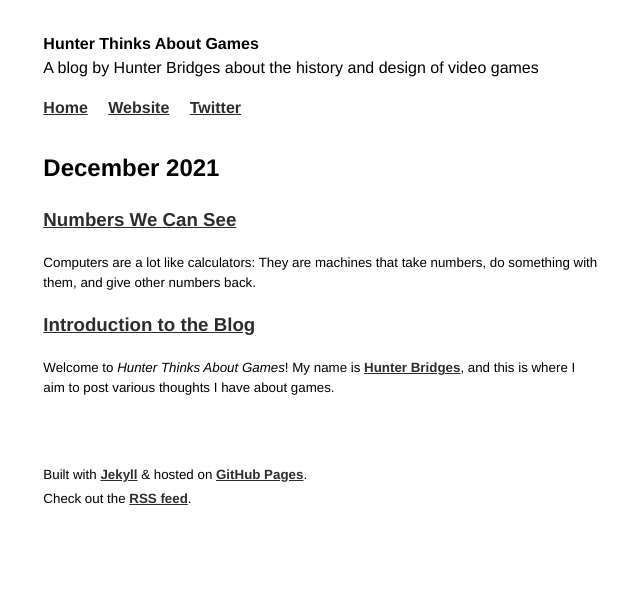
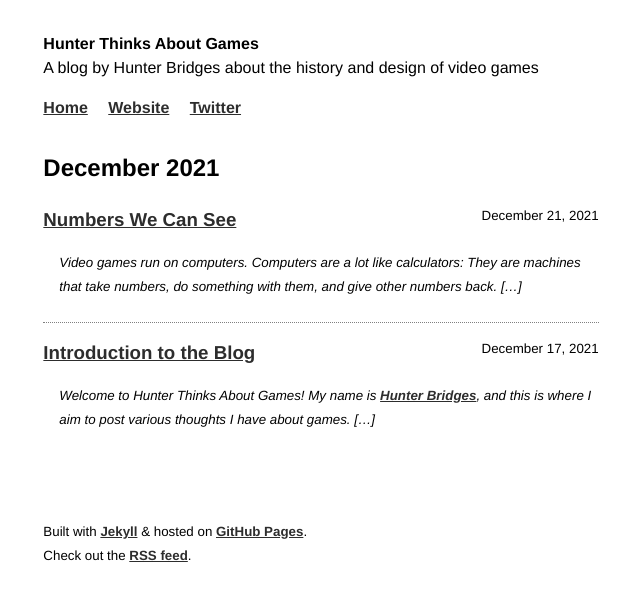
Before and after one commit to hunterbridges/blog, a Jekyll site: the page built from index.html, in a window 1280 px wide. Shown: the top 601 px of the page, without its empty margins (319-959 px from the left). Built offline with Jekyll 4.4.1, drawn with Linux system fonts in a browser that asks for light colours; some web fonts are replaced; comment, search, counter and statistics services are not loaded.

Commit message:
Layout and article tweaks

```diff
--- a/_layouts/post.html
+++ b/_layouts/post.html
@@ -24,10 +24,10 @@
             </span>
           </a>
           {{ content }}
-          <p style="margin-top:2em;">
-          <img style="display:block; width:96px; margin:auto; left:0px;" src="{{ site.baseurl }}/img/Hunter_Icon_96.png">
-          </p>
         </article>
+        <div class="sig_container">
+          <a href="/"><img src="{{ site.baseurl }}/img/Hunter_Icon_96.png"></a>
+        </div>
       </main>
 
     </div>
--- a/_posts/2021-12-16-introduction-to-the-blog.markdown
+++ b/_posts/2021-12-16-introduction-to-the-blog.markdown
@@ -3,9 +3,12 @@ layout: post
 title:  "Introduction to the Blog"
 date:   2021-12-17 02:16:00 +0000
 categories: misc
+excerpt_separator: <!--more-->
 ---
 Welcome to *Hunter Thinks About Games*! My name is [Hunter Bridges](https://hunterbridges.com/),
 and this is where I aim to post various thoughts I have about games.
+
+<!--more-->
 
 I've been playing and making games for quite a while. I grew up in the 1990s, alongside the
 emergence of 3D games, and I have always been fascinated by the craft and the art of game making.
--- a/_posts/2021-12-21-the-numbers-we-can-see.markdown
+++ b/_posts/2021-12-21-the-numbers-we-can-see.markdown
@@ -3,9 +3,13 @@ layout: post
 title:  "Numbers We Can See"
 date:   2021-12-21 00:00:00 +0000
 categories: design
+excerpt_separator: <!--more-->
 ---
 
-Computers are a lot like calculators: They are machines that take numbers, do something with them, and give other numbers back.
+Video games run on computers. Computers are a lot like calculators: They are machines that take numbers,
+do something with them, and give other numbers back.
+
+<!--more-->
 
 After computers came to exist in the 1950s, people began to realize all kinds of ways
 numbers could be used to do different things. For example, numbers can be [used to represent letters](https://en.wikipedia.org/wiki/ASCII).
@@ -119,7 +123,9 @@ Wired](https://www.wired.co.uk/article/pokemon-interview).
 > Each Pokémon does have [Invidividual Values], but I don't consider those data as parameters. I prefer to think of them as real, living creatures. It's the same way that if you have a pet and someone else has the same breed of dog, it's a different dog. That way people can play the game and my Pokemon will be different to your Pokemon even if they're the same type.
 
 As the series progressed, the concept of IVs were expanded upon, and gradually became more visible and available to advanced players. The stat
-formulas also became more complex, becaming more influenced by the playtime a player spends with with their Pokémon. Nonetheless, the endurance
+formulas also became more complex, becaming more influenced by the playtime a player spends with with their Pokémon.
+
+Nonetheless, the endurance
 of the IV system throughout the series is a testament to the original intent of making Pokémon feel organic, and the effectiveness of hiding
 these numbers from the player to suspend their disbelief.
 
--- a/_sass/_layout.scss
+++ b/_sass/_layout.scss
@@ -27,15 +27,49 @@ table {
     }
 }
 
-img {
-    height: auto;
-    left: calc(50% - 500px);
-    position: relative;
-    width: 1000px;
+article
+{
+    img {
+        display:block;
+        border:0.25em solid;
+        box-shadow:0em 0.5em 0.5em rgba(0.0, 0.0, 0.0, 0.6);
+        margin:1.5em auto;
+    }
+}
 
-    @media(max-width:1000px) {
-        left: auto;
-        width: 100%;
+.index {
+    h3 {
+        margin:0;
+    }
+
+    .index_excerpt {
+        margin-left: 1em;
+        margin-top: 1em;
+    }
+
+    .index_article {
+        margin:1em 0;
+        padding-bottom:1.5em;
+
+        small.date { float: right; }
+    }
+
+    .index_article:not(:last-child) {
+        border-bottom:1px dotted gray;
+    }
+}
+
+.sig_container
+{
+    margin:3em 0;
+    text-align: center;
+
+    img {
+        outline:none;
+        border:none;
+        display:inline-block;
+        width:96px;
+        margin:auto;
     }
 }
 
--- a/index.html
+++ b/index.html
@@ -3,14 +3,28 @@ title: Home
 layout: default
 ---
 
+<div class="index">
 {% for post in site.posts %}
   {% assign currentdate = post.date | date: "%B %Y" %}
+
   {% if currentdate != date %}
+    {% if date != nil %}
+    </div><!-- index_month -->
+    {% endif %}
+
     <h2 id="y{{currentdate}}">{{ currentdate }}</h2>
     {% assign date = currentdate %}
+    <div class="index_month">
   {% endif %}
-    <p>
+
+  <div class="index_article">
+    <small class="date">{{ post.date | date: '%B %d, %Y' | remove: "<p>" | remove: "</p>" }}</small>
     <h3><a href="{{ post.url }}">{{ post.title }}</a></h3>
-    <small>{{ post.excerpt }}</small>
-    </p>
+    <div class="index_excerpt">
+      <small><i>{{ post.excerpt | remove: "<p>" | remove: "</p>" }} [&hellip;]</i></small>
+    </div>
+  </div>
 {% endfor %}
+
+    </div><!-- index_month -->
+</div><!-- index -->
```
Also changed, not shown: other parts of _posts/2021-12-21-the-numbers-we-can-see.markdown (+1 -1 lines).
